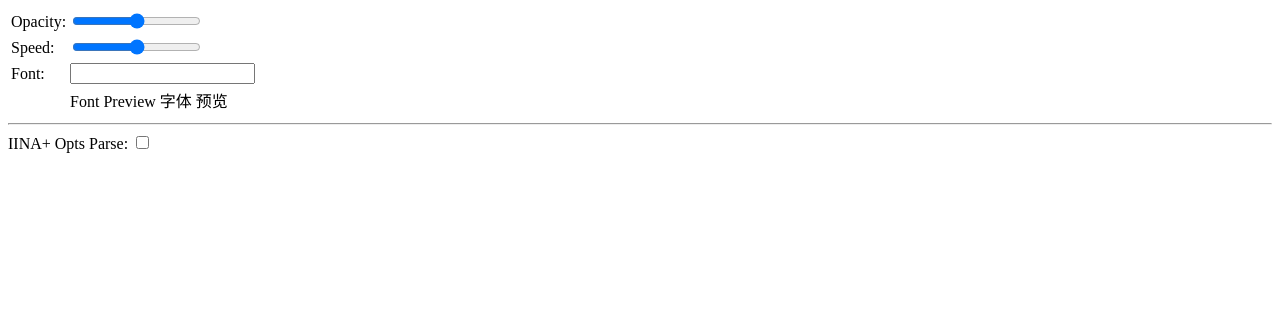
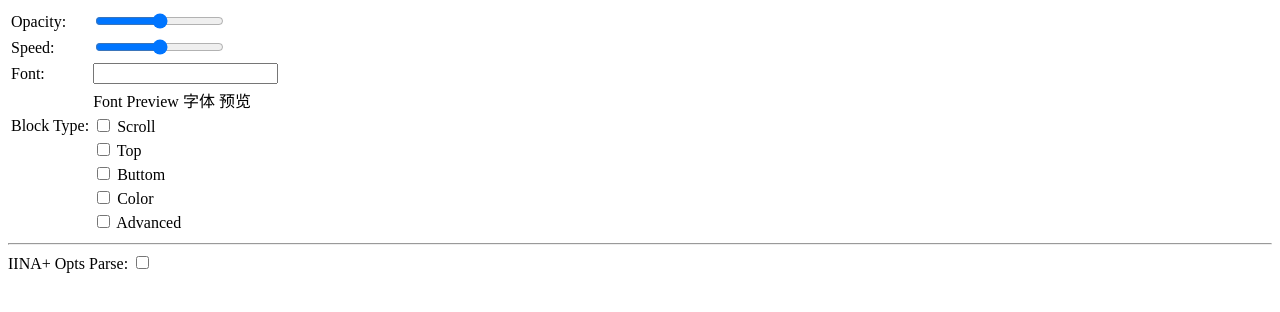
Before and after one commit to xjbeta/iina-plugin-danmaku, a website: page pref.html in a window 1280 px wide. Drawn offline with Linux system fonts and the light colour scheme.

Commit message:
Type Block.

```diff
--- a/DanmakuWeb/main.js
+++ b/DanmakuWeb/main.js
@@ -29,6 +29,8 @@ iina.onMessage("initDM", (opts) => {
     };
 
     window.cm.options.global.opacity = opts.dmOpacity;
+
+    blockDmType(opts.blockType);
 
     let newCSS = ".customFont {color: #fff;font-family: '"+ opts.dmFont +"',SimHei,SimSun,monospace;font-size: 24px;letter-spacing: 0;line-height: 100%;margin: 0;padding: 3px 0 0 0;position: absolute;text-decoration: none;text-shadow: -1px 0 black, 0 1px black, 1px 0 black, 0 -1px black;-webkit-text-size-adjust: none;-ms-text-size-adjust: none;text-size-adjust: none;-webkit-transform: matrix3d(1, 0, 0, 0, 0, 1, 0, 0, 0, 0, 1, 0, 0, 0, 0, 1);transform: matrix3d(1, 0, 0, 0, 0, 1, 0, 0, 0, 0, 1, 0, 0, 0, 0, 1);-webkit-transform-origin: 0% 0%;-ms-transform-origin: 0% 0%;transform-origin: 0% 0%;white-space: pre;word-break: keep-all;}}"
     window.customFont(newCSS);
@@ -272,7 +274,6 @@ function start(websocketServerLocation){
 //     window.cm.send(comment);
 // };
 
-
 function initWebsocket(id, port){
     uuid = id;
     if (port === undefined){
--- a/pref.html
+++ b/pref.html
@@ -14,13 +14,15 @@
                 <tr>
                     <td>Opacity:</td>
                     <td>
-                        <input type="range" data-type="float" data-pref-key="dmOpacity" min="0" max="1" step="0.01">
+                        <input type="range" data-type="float" data-pref-key="dmOpacity" id="dmOpacity" min="0" max="1"
+                            step="0.01">
                     </td>
                 </tr>
                 <tr>
                     <td>Speed:</td>
                     <td>
-                        <input type="range" data-type="int" data-pref-key="dmSpeed" min="128" max="1080" step="1">
+                        <input type="range" data-type="int" data-pref-key="dmSpeed" id="dmSpeed" min="128" max="1080"
+                            step="1">
                     </td>
                 </tr>
                 <tr>
@@ -35,6 +37,41 @@
                         <font face="PingFang-SC" id="dmFontPreview">Font Preview 字体 预览</font>
                     </td>
                 </tr>
+                <tr>
+                    <td>Block Type:</td>
+                    <td>
+                        <input type="checkbox" data-pref-key="blockTypeScroll" id="blockTypeScroll">
+                        <label for="blockTypeScroll">Scroll</label>
+                    </td>
+                </tr>
+                <tr>
+                    <td></td>
+                    <td>
+                        <input type="checkbox" data-pref-key="blockTypeTop" id="blockTypeTop">
+                        <label for="blockTypeTop">Top</label>
+                    </td>
+                </tr>
+                <tr>
+                    <td></td>
+                    <td>
+                        <input type="checkbox" data-pref-key="blockTypeButtom" id="blockTypeButtom">
+                        <label for="blockTypeButtom">Buttom</label>
+                    </td>
+                </tr>
+                <tr>
+                    <td></td>
+                    <td>
+                        <input type="checkbox" data-pref-key="blockTypeColor" id="blockTypeColor">
+                        <label for="blockTypeColor">Color</label>
+                    </td>
+                </tr>
+                <tr>
+                    <td></td>
+                    <td>
+                        <input type="checkbox" data-pref-key="blockTypeAdvanced" id="blockTypeAdvanced">
+                        <label for="blockTypeAdvanced">Advanced</label>
+                    </td>
+                </tr>
             </tbody>
         </table>
     </div>
@@ -44,12 +81,9 @@
     <div>
         <label>
             IINA+ Opts Parse:
-            <input type="checkbox" data-type="int" data-pref-key="enableIINAPLUSOptsParse">
+            <input type="checkbox" data-type="int" data-pref-key="enableIINAPLUSOptsParse" id="enableIINAPLUSOptsParse">
         </label>
     </div>
-
-
-
 
     <script type="text/javascript">
         const { preferences } = window.iina;
@@ -62,7 +96,12 @@
             dmOpacity: 1,
             dmSpeed: 680,
             dmFont: 'PingFang SC',
-            enableIINAPLUSOptsParse: 0
+            enableIINAPLUSOptsParse: 0,
+            blockTypeScroll: 0,
+            blockTypeTop: 0,
+            blockTypeButtom: 0,
+            blockTypeColor: 0,
+            blockTypeAdvanced: 0,
         };
 
 
```
Also changed, not shown: main.js (+18 -0 lines).
